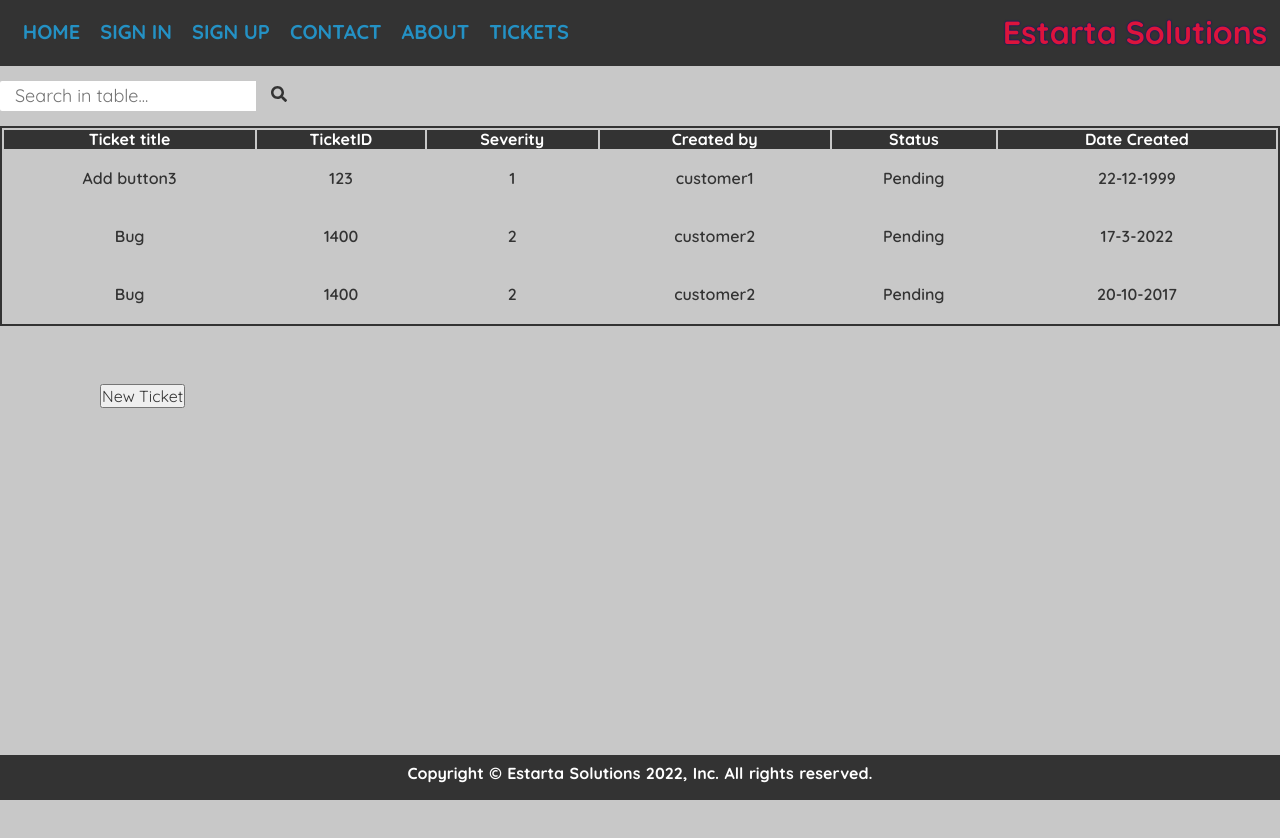
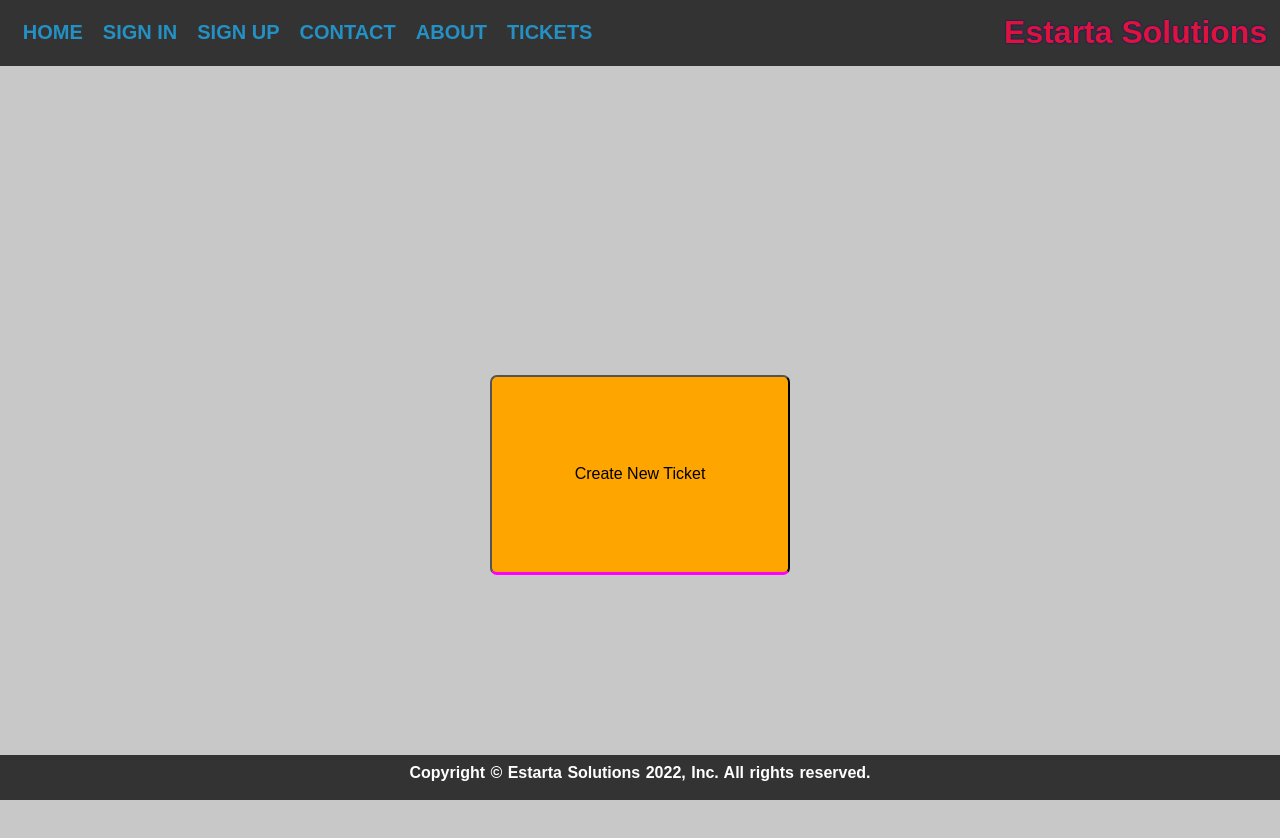
Before and after one commit to natalieQoursha/final-ticketing, a React (Create React App) app in the folder client/: page /Tickets in a window 1280 px wide. Shown: the top 838 px of the page. Before the commit the page ends 800 px from the top, so only its background shows below. Built offline with nearby package versions, Linux system fonts and the light colour scheme.

Commit message:
kareem2007

```diff
--- a/client/src/Tickets.css
+++ b/client/src/Tickets.css
@@ -12,3 +12,17 @@ main{
     justify-content: center;
     min-height: 100vh;
 }
+.newticketbutton{
+    background-color: orange;
+    color: black;
+    border-bottom: 3px solid fuchsia;
+    border-radius: 7px;
+    width: 300px;
+    height: 200px;
+}
+.newticketbutton:hover{
+    background-color: fuchsia;
+    color: black;
+    border-bottom: 3px solid orange;
+    transition: all 0.2s ease;
+}
--- a/client/src/Tickets.js
+++ b/client/src/Tickets.js
@@ -1,74 +1,21 @@
-import React, { useEffect, useState } from "react";
+import React, { useState } from "react";
 import Popup from "./components/Popup";
-import SearchBar from "./components/SearchBar";
-import bookData from "./data.json";
+import "../src/Tickets.css";
 
 function Tickets() {
   const [buttonPopup, setButtonPopup] = useState(false);
-  const [users, setUsers] = useState("");
-
-  const data = [
-    {
-      TicketTitle: "Add button3",
-      TicketID: 123,
-      Severity: 1,
-      CreateBy: "customer1",
-      Status: "Pending",
-      date: "22-12-1999",
-    },
-    {
-      TicketTitle: "Bug",
-      TicketID: 1400,
-      Severity: 2,
-      CreateBy: "customer2",
-      Status: "Pending",
-      date: "17-3-2022",
-    },
-    {
-      TicketTitle: "Bug",
-      TicketID: 1400,
-      Severity: 2,
-      CreateBy: "customer2",
-      Status: "Pending",
-      date: "20-10-2017",
-    },
-  ];
 
   return (
     <>
-      <div>
-        <SearchBar placeholder="Search in table..." data={bookData} />
-        <table id="myTable">
-          <thead>
-            <tr>
-              <th>Ticket title</th>
-              <th>TicketID</th>
-              <th>Severity</th>
-              <th>Created by</th>
-              <th>Status</th>
-              <th>Date Created</th>
-            </tr>
-          </thead>
-          <tbody>
-            {data.map((val, key) => {
-              return (
-                <tr key={key}>
-                  <td>{val.TicketTitle}</td>
-                  <td>{val.TicketID}</td>
-                  <td>{val.Severity}</td>
-                  <td>{val.CreateBy}</td>
-                  <td>{val.Status}</td>
-                  <td>{val.date}</td>
-                </tr>
-              );
-            })}
-          </tbody>
-        </table>
-      </div>
       <div className="Tickets">
         <main>
           <br />
-          <button onClick={() => setButtonPopup(true)}>New Ticket</button>
+          <button
+            className="newticketbutton"
+            onClick={() => setButtonPopup(true)}
+          >
+            Create New Ticket
+          </button>
         </main>
 
         <Popup trigger={buttonPopup} setTrigger={setButtonPopup}></Popup>
--- a/client/src/components/Popup.js
+++ b/client/src/components/Popup.js
@@ -6,12 +6,11 @@ function Popup(props) {
   const [ticketType, setTicketType] = useState("");
   const [description, setDescription] = useState("");
   const [sevirity, setSeverity] = useState("Not Important");
-  const [ticketTitle, setTicketTitle] = useState();
-  const [role, setRole] = useState("");
+  const [product, setProduct] = useState("Software");
 
   const handleSubmit = (e) => {
     e.preventDefault();
-    const data = { ticketTitle, role, ticketType, description, sevirity };
+    const data = { ticketType, description, sevirity, product };
     console.log(data);
   };
   return props.trigger ? (
@@ -21,13 +20,13 @@ function Popup(props) {
           <button className="close-btn" onClick={() => props.setTrigger(false)}>
             X
           </button>
-          <h1>Create Ticket</h1>
+          <h1>Welcome (data.User) from (data.Company)</h1>
           <br />
           <div className="alignment">
             <label for="Ticket Type">Ticket type : </label>
             <select
               value={sevirity}
-              onChange={(e) => setSeverity(e.target.value)}
+              onChange={(e) => setTicketType(e.target.value)}
               name="Severity"
               id="Severity"
             >
@@ -54,7 +53,7 @@ function Popup(props) {
             <label for="Type">Product : </label>
             <select
               value={ticketType}
-              onChange={(e) => setTicketType(e.target.value)}
+              onChange={(e) => setProduct(e.target.value)}
               name="Type"
               id="Type"
             >
```
